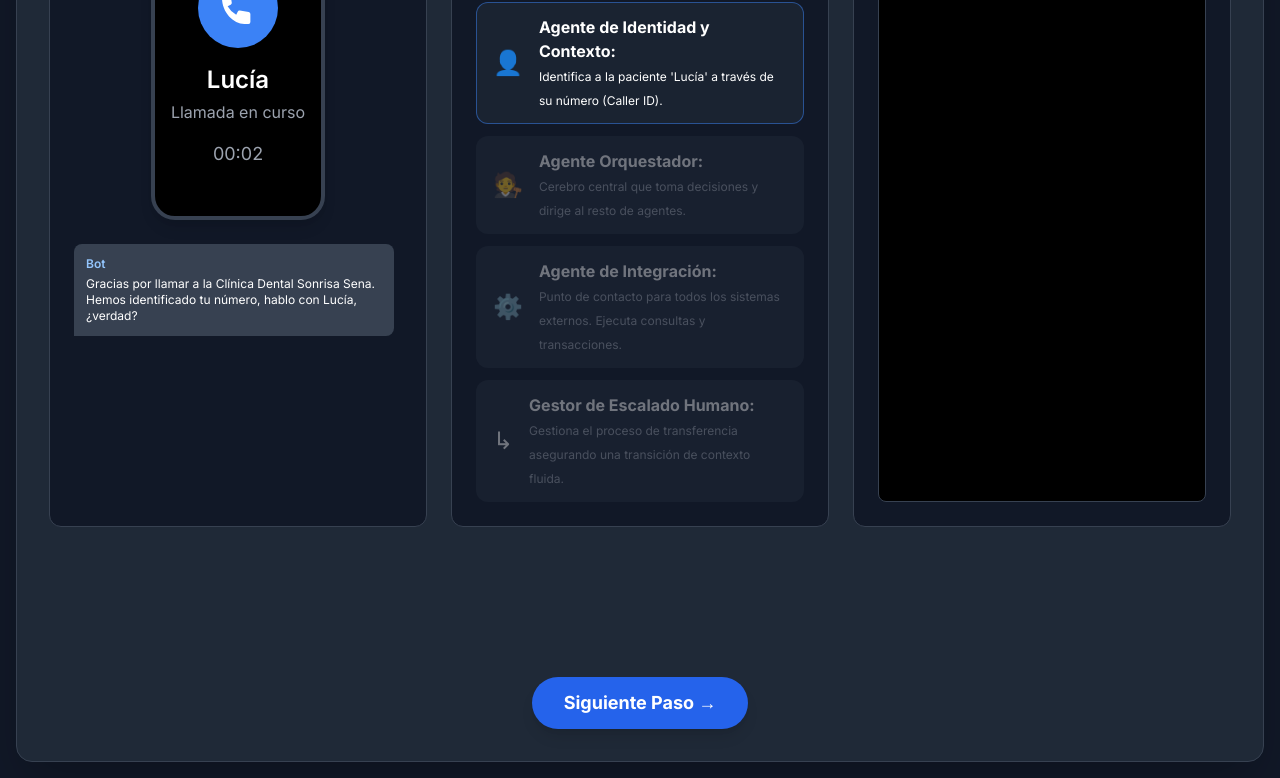
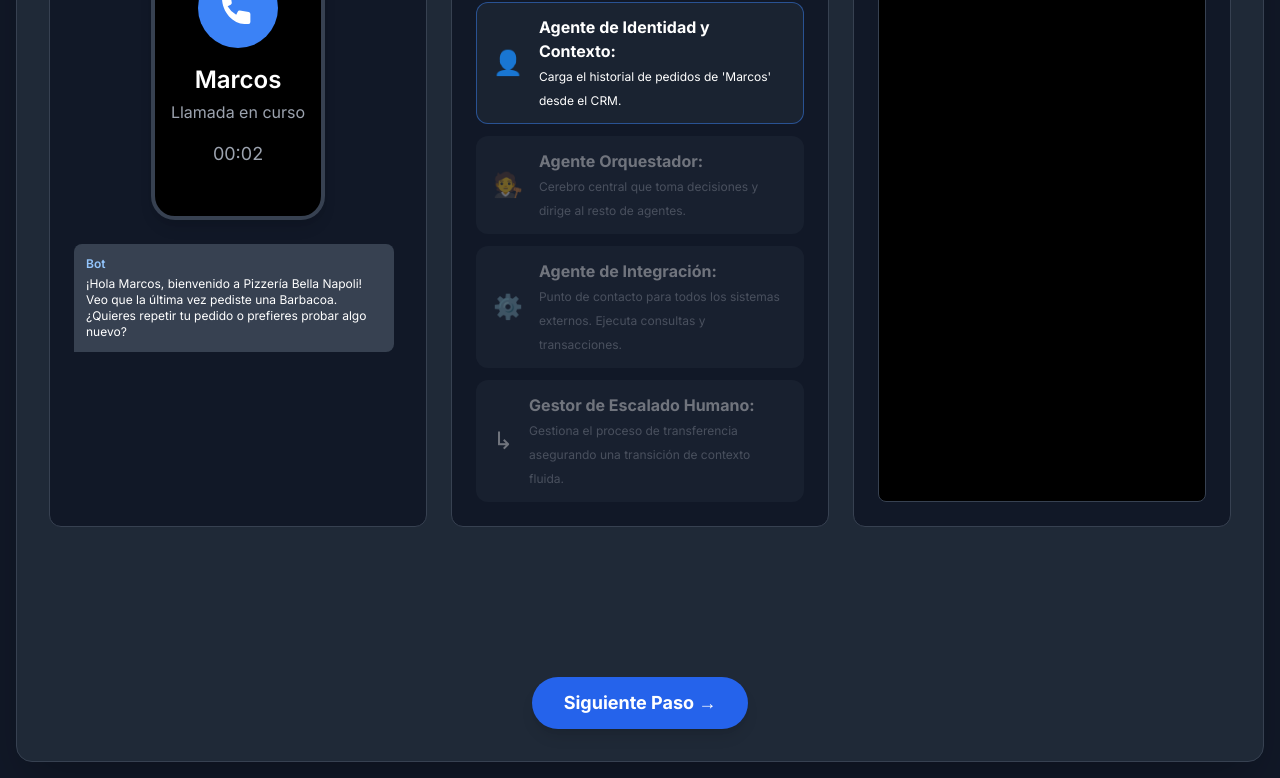
Before and after one commit to sujucu70/MockupDemoBeyondOrder, a plain HTML site: page index.html in a window 1280 px wide. Both pictures are taken after a click on the button "▶ Iniciar Demo". Shown: the part 404-1182 px from the top of the page. Drawn offline with nearby package versions, Linux system fonts and the light colour scheme.

Commit message:
primera version gestion order

```diff
--- a/index.html
+++ b/index.html
@@ -3,7 +3,7 @@
 <head>
     <meta charset="UTF-8">
     <meta name="viewport" content="width=device-width, initial-scale=1.0">
-    <title>Demo: Beyond Booking - Gestión de Citas con IA</title>
+    <title>Demo: Beyond Order - Gestión de Pedidos con IA</title>
     <script src="https://cdn.tailwindcss.com"></script>
     <link rel="preconnect" href="https://fonts.googleapis.com">
     <link rel="preconnect" href="https://fonts.gstatic.com" crossorigin>
@@ -41,14 +41,14 @@
 
     <div class="w-full max-w-screen-2xl mx-auto bg-gray-800 rounded-2xl p-6 md:p-8 shadow-2xl border border-gray-700">
         <div class="text-center mb-4">
-            <h1 class="text-3xl md:text-4xl font-bold text-white">Demo Beyond Booking</h1>
-            <p class="text-lg text-gray-400 mt-2">Gestión de Citas · Proceso Híbrido · Experiencia Fluida</p>
+            <h1 class="text-3xl md:text-4xl font-bold text-white">Demo Beyond Order</h1>
+            <p class="text-lg text-gray-400 mt-2">Gestión de Pedidos · Upselling Inteligente · Integración Logística</p>
         </div>
 
         <div id="kpi-panel" class="grid grid-cols-2 md:grid-cols-4 gap-4 mb-6 bg-gray-900/50 p-4 rounded-xl border border-gray-700">
-            <div class="text-center"><p class="text-sm text-gray-400">Tasa de No-Show</p><p id="kpi-no-show" class="text-2xl font-bold text-green-400 kpi-value">--</p></div>
-            <div class="text-center"><p class="text-sm text-gray-400">Ocupación de Agenda</p><p id="kpi-occupancy" class="text-2xl font-bold text-green-400 kpi-value">--</p></div>
-            <div class="text-center"><p class="text-sm text-gray-400">Coste por Cita</p><p id="kpi-cost" class="text-2xl font-bold text-green-400 kpi-value">--</p></div>
+            <div class="text-center"><p class="text-sm text-gray-400">Precisión de Pedidos</p><p id="kpi-accuracy" class="text-2xl font-bold text-green-400 kpi-value">--</p></div>
+            <div class="text-center"><p class="text-sm text-gray-400">Tiempo de Ciclo</p><p id="kpi-cycle-time" class="text-2xl font-bold text-green-400 kpi-value">--</p></div>
+            <div class="text-center"><p class="text-sm text-gray-400">Coste por Pedido</p><p id="kpi-cost" class="text-2xl font-bold text-green-400 kpi-value">--</p></div>
             <div class="text-center"><p class="text-sm text-gray-400">Satisfacción Cliente</p><p id="kpi-csat" class="text-2xl font-bold text-green-400 kpi-value">--</p></div>
         </div>
 
@@ -60,7 +60,7 @@
                         <div id="phone-icon" class="w-20 h-20 bg-blue-500 rounded-full mx-auto flex items-center justify-center phone-icon-container">
                             <svg xmlns="http://www.w3.org/2000/svg" class="h-10 w-10 text-white" viewBox="0 0 20 20" fill="currentColor"><path d="M2 3a1 1 0 011-1h2.153a1 1 0 01.986.836l.74 4.435a1 1 0 01-.54 1.06l-1.518.759a11.03 11.03 0 004.28 4.28l.759-1.518a1 1 0 011.06-.54l4.435.74a1 1 0 01.836.986V17a1 1 0 01-1 1h-2C7.82 18 2 12.18 2 5V3z" /></svg>
                         </div>
-                        <p id="callerName" class="text-2xl font-semibold mt-4">Clínica Sonrisa Sena</p>
+                        <p id="callerName" class="text-2xl font-semibold mt-4">Pizzería Bella Napoli</p>
                         <p id="callStatus" class="text-gray-400 mt-1">llamada entrante...</p>
                         <p id="callTimer" class="text-gray-400 mt-4 text-lg">00:00</p>
                     </div>
@@ -130,71 +130,127 @@
 <script>
     const demoSteps = [
         {
-            speaker: "Bot", text: "Gracias por llamar a la Clínica Dental Sonrisa Sena. Hemos identificado tu número, hablo con Lucía, ¿verdad?",
+            speaker: "Bot", text: "¡Hola Marcos, bienvenido a Pizzería Bella Napoli! Veo que la última vez pediste una Barbacoa. ¿Quieres repetir tu pedido o prefieres probar algo nuevo?",
             features: [1, 2],
-            agentTasks: { 1: "Recibe la llamada y la transcribe a texto.", 2: "Identifica a la paciente 'Lucía' a través de su número (Caller ID)." },
-            logs: ["[PBX] -> [VOCAL_AGENT] - INCOMING_CALL", "[IDENTITY_AGENT] -> [CRM_API] - POST /lookup_patient"],
-            kpis: { "no-show": "15%", occupancy: "85%", cost: "Alto", csat: "80%" },
-            callerName: "Lucía", callStatus: "Llamada en curso"
+            agentTasks: { 1: "Recibe la llamada y reconoce al cliente.", 2: "Carga el historial de pedidos de 'Marcos' desde el CRM." },
+            logs: ["[PBX] -> [VOCAL_AGENT] - INCOMING_CALL", "[IDENTITY_AGENT] -> [CRM_API] - POST /lookup_customer"],
+            kpis: { accuracy: "98%", "cycle-time": "5 min", cost: "Alto", csat: "85%" },
+            callerName: "Marcos", callStatus: "Llamada en curso"
         },
         {
-            speaker: "Lucía", text: "Sí, soy yo, quiero pedir cita para la limpieza dental que me hago todos los años.",
+            speaker: "Marcos", text: "Hola, hoy quiero pedir una pizza barbacoa.",
             features: [1, 3],
-            agentTasks: { 1: "Interpreta la intención: 'solicitar cita' y la entidad: 'limpieza dental'.", 3: "Recibe la intención y decide el siguiente paso: preguntar preferencias." },
-            logs: ["[STT_ENGINE] -> [VOCAL_AGENT] - TRANSCRIPTION", "[VOCAL_AGENT] -> [ORCHESTRATOR_AGENT] - INTENT 'request_appointment'"],
-            kpis: { "no-show": "15%", occupancy: "85%", cost: "Alto", csat: "82%" }
+            agentTasks: { 1: "Interpreta la intención 'realizar pedido' y la entidad 'pizza barbacoa'.", 3: "Inicia un nuevo carrito de compra y añade el producto." },
+            logs: ["[STT_ENGINE] -> [VOCAL_AGENT] - TRANSCRIPTION", "[VOCAL_AGENT] -> [ORCHESTRATOR_AGENT] - INTENT 'create_order'"],
+            kpis: { accuracy: "98%", "cycle-time": "5 min", cost: "Bajo", csat: "88%" }
         },
         {
-            speaker: "Bot", text: "Entendido, una limpieza dental. ¿Tienes alguna preferencia de día u hora? Por ejemplo, la semana que viene por la mañana.",
-            features: [3],
-            agentTasks: { 3: "Gestiona el diálogo para acotar la búsqueda de disponibilidad." },
-            logs: ["[ORCHESTRATOR_AGENT] -> [TTS_ENGINE] - GENERATE_SPEECH"],
-            kpis: { "no-show": "15%", occupancy: "85%", cost: "Alto", csat: "85%" }
+            speaker: "Bot", text: "¡Marchando una Barbacoa! ¿La quieres mediana o familiar?",
+            features: [3, 4],
+            agentTasks: { 3: "Detecta que falta información (tamaño) y pregunta al cliente.", 4: "Consulta el catálogo de productos para ver las opciones disponibles." },
+            logs: ["[ORCHESTRATOR_AGENT] -> [INTEGRATION_AGENT] - GET /product_options?id=barbacoa", "[ORCHESTRATOR_AGENT] -> [TTS_ENGINE] - GENERATE_SPEECH"],
+            kpis: { accuracy: "99%", "cycle-time": "4 min", cost: "Bajo", csat: "90%" }
         },
         {
-            speaker: "Lucía", text: "Pues, mira, me vendría mejor la semana que viene por la tarde, si es posible.",
+            speaker: "Marcos", text: "Familiar, que hay hambre.",
             features: [1, 3],
-            agentTasks: { 1: "Extrae la nueva preferencia temporal: 'próxima semana, tarde'.", 3: "Prepara la consulta de disponibilidad con los parámetros recibidos." },
-            logs: ["[STT_ENGINE] -> [VOCAL_AGENT] - TRANSCRIPTION", "[VOCAL_AGENT] -> [ORCHESTRATOR_AGENT] - PREFERENCE 'next_week_afternoon'"],
-            kpis: { "no-show": "15%", occupancy: "85%", cost: "Bajo", csat: "88%" }
+            agentTasks: { 1: "Detecta la selección del tamaño 'familiar'.", 3: "Actualiza el carrito con el tamaño y busca oportunidades de upselling." },
+            logs: ["[STT_ENGINE] -> [VOCAL_AGENT] - TRANSCRIPTION", "[VOCAL_AGENT] -> [ORCHESTRATOR_AGENT] - UPDATE_CART 'size=familiar'"],
+            kpis: { accuracy: "99%", "cycle-time": "4 min", cost: "Bajo", csat: "91%" }
         },
         {
-            speaker: "Bot", text: "De acuerdo. (pausa breve) He consultado la agenda de nuestros higienistas. Para la próxima semana por la tarde, te puedo ofrecer dos opciones: el Martes a las cinco y media, o el Jueves a las seis. ¿Te va bien alguna?",
+            speaker: "Bot", text: "Anotado. Oye, por solo un euro más le podemos poner nuestro borde relleno de queso. Le va genial a la Barbacoa.",
             features: [3, 4],
-            agentTasks: { 3: "Solicita al Agente de Integración los huecos disponibles.", 4: "Consulta la API del calendario en tiempo real y devuelve los huecos libres." },
-            logs: ["[ORCHESTRATOR_AGENT] -> [INTEGRATION_AGENT] - GET /availability", "[INTEGRATION_AGENT] -> [ORCHESTRATOR_AGENT] - RESPONSE {slots}"],
-            kpis: { "no-show": "15%", occupancy: "88%", cost: "Bajo", csat: "90%" }
+            agentTasks: { 3: "Ejecuta la estrategia de upselling programada para este producto.", 4: "Valida el precio y la disponibilidad del extra 'borde de queso'." },
+            logs: ["[ORCHESTRATOR_AGENT] -> [UPSELLING_ENGINE] - GET /recommendation", "[ORCHESTRATOR_AGENT] -> [TTS_ENGINE] - GENERATE_SPEECH"],
+            kpis: { accuracy: "99%", "cycle-time": "3 min", cost: "Bajo", csat: "92%" }
         },
         {
-            speaker: "Lucía", text: "El Jueves a las seis me viene genial.",
+            speaker: "Marcos", text: "Venga, ponle el borde de queso.",
             features: [1, 3],
-            agentTasks: { 1: "Interpreta la selección final del usuario.", 3: "Prepara la confirmación final de la cita." },
-            logs: ["[STT_ENGINE] -> [VOCAL_AGENT] - TRANSCRIPTION", "[VOCAL_AGENT] -> [ORCHESTRATOR_AGENT] - SLOT_CONFIRMED"],
-            kpis: { "no-show": "15%", occupancy: "90%", cost: "Bajo", csat: "91%" }
+            agentTasks: { 1: "Confirma la aceptación del upselling.", 3: "Añade el extra al carrito y busca oportunidades de cross-selling." },
+            logs: ["[STT_ENGINE] -> [VOCAL_AGENT] - TRANSCRIPTION", "[VOCAL_AGENT] -> [ORCHESTRATOR_AGENT] - UPDATE_CART 'extra=cheese_crust'"],
+            kpis: { accuracy: "99%", "cycle-time": "3 min", cost: "Bajo", csat: "93%" }
         },
         {
-            speaker: "Bot", text: "¡Perfecto! Pues te agendo la cita para la limpieza dental el próximo jueves, a las seis de la tarde. Para tu comodidad, recibirás ahora un SMS de confirmación con los detalles y un enlace por si necesitaras reprogramarla. Además, te enviaremos un recordatorio 24 horas antes. ¿Necesitas algo más?",
-            features: [3, 4],
-            agentTasks: { 3: "Instruye al Agente de Integración para que confirme y notifique.", 4: "Escribe la cita en el calendario (API) y dispara el envío de SMS de confirmación." },
-            logs: ["[ORCHESTRATOR_AGENT] -> [INTEGRATION_AGENT] - POST /book_appointment", "[INTEGRATION_AGENT] -> [NOTIFICATION_SERVICE] - SEND_SMS"],
-            kpis: { "no-show": "<5%", occupancy: "95%", cost: "Bajo", csat: "94%" }
+            speaker: "Bot", text: "¡Perfecto! Ya tienes tu Barbacoa familiar con borde de queso. ¿Te pongo algo para beber o algún entrante para acompañar?",
+            features: [3],
+            agentTasks: { 3: "Ejecuta la estrategia de cross-selling (bebidas/entrantes)." },
+            logs: ["[ORCHESTRATOR_AGENT] -> [TTS_ENGINE] - GENERATE_SPEECH"],
+            kpis: { accuracy: "99%", "cycle-time": "3 min", cost: "Bajo", csat: "94%" }
         },
         {
-            speaker: "Lucía", text: "No, eso es todo. ¡Muchas gracias!",
-            features: [1],
-            agentTasks: { 1: "Detecta la intención de finalizar la llamada." },
-            logs: ["[STT_ENGINE] -> [VOCAL_AGENT] - TRANSCRIPTION", "[VOCAL_AGENT] -> [ORCHESTRATOR_AGENT] - INTENT 'end_call'"],
-            kpis: { "no-show": "<5%", occupancy: "95%", cost: "Bajo", csat: "95%" }
+            speaker: "Marcos", text: "Sí, una botella de Coca-Cola Zero.",
+            features: [1, 3],
+            agentTasks: { 1: "Detecta el producto 'Coca-Cola Zero'.", 3: "Añade la bebida al carrito y procede al cierre del pedido." },
+            logs: ["[STT_ENGINE] -> [VOCAL_AGENT] - TRANSCRIPTION", "[VOCAL_AGENT] -> [ORCHESTRATOR_AGENT] - UPDATE_CART 'item=cocacola_zero'"],
+            kpis: { accuracy: "100%", "cycle-time": "2 min", cost: "Bajo", csat: "95%" }
         },
         {
-            speaker: "Bot", text: "A ti por llamar, Lucía. ¡Que tengas un buen día!",
-            features: [3],
-            agentTasks: { 3: "Finaliza la conversación de forma amable." },
-            logs: ["[ORCHESTRATOR_AGENT] -> [TTS_ENGINE] - GENERATE_SPEECH", "[PBX] -> CALL_ENDED"],
-            kpis: { "no-show": "<5%", occupancy: "95%", cost: "Bajo", csat: "95%" },
+            speaker: "Bot", text: "Estupendo. Repasamos: una pizza Barbacoa familiar con borde de queso por XX euros y una Coca-Cola Zero por X euros. El total es de veintiún euros. ¿Es todo correcto?",
+            features: [3, 4],
+            agentTasks: { 3: "Solicita el cálculo final del pedido.", 4: "Suma los precios de los productos en el carrito y devuelve el total." },
+            logs: ["[ORCHESTRATOR_AGENT] -> [INTEGRATION_AGENT] - GET /calculate_total", "[ORCHESTRATOR_AGENT] -> [TTS_ENGINE] - GENERATE_SPEECH"],
+            kpis: { accuracy: "100%", "cycle-time": "2 min", cost: "Bajo", csat: "95%" }
+        },
+        {
+            speaker: "Marcos", text: "Sí, todo correcto.",
+            features: [1],
+            agentTasks: { 1: "Recibe la confirmación del cliente." },
+            logs: ["[STT_ENGINE] -> [VOCAL_AGENT] - TRANSCRIPTION", "[VOCAL_AGENT] -> [ORCHESTRATOR_AGENT] - ORDER_CONFIRMED"],
+            kpis: { accuracy: "100%", "cycle-time": "2 min", cost: "Bajo", csat: "95%" }
+        },
+        {
+            speaker: "Bot", text: "Genial. Lo enviamos a tu dirección de siempre en la Calle del Sol, número 14, ¿verdad?",
+            features: [2, 3],
+            agentTasks: { 2: "Recupera la dirección guardada del perfil del cliente.", 3: "Pregunta al cliente para confirmar la dirección de entrega." },
+            logs: ["[IDENTITY_AGENT] -> [CRM_API] - GET /customer_address", "[ORCHESTRATOR_AGENT] -> [TTS_ENGINE] - GENERATE_SPEECH"],
+            kpis: { accuracy: "100%", "cycle-time": "2 min", cost: "Bajo", csat: "95%" }
+        },
+        {
+            speaker: "Marcos", text: "Eso es.",
+            features: [1, 4],
+            agentTasks: { 1: "Recibe la confirmación de la dirección.", 4: "Envía el pedido al sistema de cocina/logística." },
+            logs: ["[STT_ENGINE] -> [VOCAL_AGENT] - TRANSCRIPTION", "[INTEGRATION_AGENT] -> [LOGISTICS_API] - POST /new_order"],
+            kpis: { accuracy: "100%", "cycle-time": "2 min", cost: "Bajo", csat: "95%" }
+        },
+        {
+            speaker: "Bot", text: "De acuerdo. He consultado con la cocina y el repartidor calcula que llegará en unos 30 o 35 minutos. ¿Te parece bien?",
+            features: [3, 4],
+            agentTasks: { 3: "Solicita una estimación de entrega.", 4: "Consulta la API de logística para obtener el tiempo de entrega estimado." },
+            logs: ["[ORCHESTRATOR_AGENT] -> [INTEGRATION_AGENT] - GET /delivery_time", "[ORCHESTRATOR_AGENT] -> [TTS_ENGINE] - GENERATE_SPEECH"],
+            kpis: { accuracy: "100%", "cycle-time": "<2 min", cost: "Bajo", csat: "96%" }
+        },
+        {
+            speaker: "Marcos", text: "Perfecto.",
+            features: [1],
+            agentTasks: { 1: "Recibe la conformidad del cliente." },
+            logs: ["[STT_ENGINE] -> [VOCAL_AGENT] - TRANSCRIPTION"],
+            kpis: { accuracy: "100%", "cycle-time": "<2 min", cost: "Bajo", csat: "96%" }
+        },
+        {
+            speaker: "Bot", text: "¡Pedido confirmado, Marcos! Por confirmar, el método de pago será con tarjeta como siempre, ¿verdad?",
+            features: [2, 3],
+            agentTasks: { 2: "Recupera el método de pago preferido del cliente.", 3: "Confirma el método de pago antes de finalizar." },
+            logs: ["[IDENTITY_AGENT] -> [CRM_API] - GET /payment_method", "[ORCHESTRATOR_AGENT] -> [TTS_ENGINE] - GENERATE_SPEECH"],
+            kpis: { accuracy: "100%", "cycle-time": "<2 min", cost: "Bajo", csat: "97%" }
+        },
+        {
+            speaker: "Marcos", text: "Sí, como siempre.",
+            features: [1],
+            agentTasks: { 1: "Recibe la confirmación del pago." },
+            logs: ["[STT_ENGINE] -> [VOCAL_AGENT] - TRANSCRIPTION"],
+            kpis: { accuracy: "100%", "cycle-time": "<2 min", cost: "Bajo", csat: "97%" }
+        },
+        {
+            speaker: "Bot", text: "Muy bien, tu pizza ya va de camino al horno. Para tu comodidad, te acabo de enviar un SMS al móvil que tenemos registrado con un enlace para que puedas ver el estado de tu pedido en tiempo real. El repartidor llevará el datáfono. ¡Muchas gracias por tu confianza y que aproveche!",
+            features: [3, 4],
+            agentTasks: { 3: "Instruye el envío de la notificación final.", 4: "Dispara el envío de SMS con el enlace de tracking." },
+            logs: ["[ORCHESTRATOR_AGENT] -> [INTEGRATION_AGENT] - SEND_SMS_NOTIFICATION", "[PBX] -> CALL_ENDED"],
+            kpis: { accuracy: "100%", "cycle-time": "<2 min", cost: "Bajo", csat: "98%" },
             callStatus: "Llamada finalizada",
             summary: {
-                outcome: "Cita para limpieza dental agendada y confirmada por SMS de forma automática, con un recordatorio programado para reducir la tasa de no-show."
+                outcome: "Pedido completado con éxito por voz, incluyendo upselling y cross-selling, con confirmación omnicanal enviada al cliente para el seguimiento en tiempo real."
             }
         }
     ];
@@ -210,7 +266,7 @@
     const summaryContainer = document.getElementById('summary-container');
     const ctaBtn = document.getElementById('cta-btn');
 
-    const kpiElements = { "no-show": document.getElementById('kpi-no-show'), occupancy: document.getElementById('kpi-occupancy'), cost: document.getElementById('kpi-cost'), csat: document.getElementById('kpi-csat') };
+    const kpiElements = { accuracy: document.getElementById('kpi-accuracy'), "cycle-time": document.getElementById('kpi-cycle-time'), cost: document.getElementById('kpi-cost'), csat: document.getElementById('kpi-csat') };
 
     let botVoice = null;
     let humanVoice = null;
@@ -227,10 +283,10 @@
         }
 
         utterance.lang = 'es-ES';
-        if (speaker === 'Lucía') { // Adaptado al nuevo speaker
-            utterance.pitch = 1.2; utterance.rate = 1.05;
-        } else { // Bot
-            utterance.pitch = 1.0; utterance.rate = 1.0;
+        if (speaker === 'Marcos') { // Adaptado al nuevo speaker
+            utterance.pitch = 0.8; utterance.rate = 0.95;
+        } else {
+            utterance.pitch = 1.1;
             utterance.onstart = () => phoneIcon.classList.add('speaking');
             utterance.onend = () => phoneIcon.classList.remove('speaking');
         }
@@ -289,7 +345,7 @@
     function createBubble(speaker, text) {
         const bubble = document.createElement('div');
         bubble.className = 'p-3 rounded-lg max-w-xs md:max-w-md transcript-bubble';
-        if (speaker === 'Lucía') { // Adaptado al nuevo speaker
+        if (speaker === 'Marcos') { // Adaptado al nuevo speaker
             bubble.classList.add('bg-blue-600', 'rounded-br-none', 'ml-auto');
             bubble.innerHTML = `<p>${text}</p>`;
         } else {
@@ -366,7 +422,7 @@
 
         updateKpis(step.kpis);
 
-        const isBotTurn = step.speaker !== 'Lucía'; // Adaptado al nuevo speaker
+        const isBotTurn = step.speaker !== 'Marcos'; // Adaptado al nuevo speaker
         let typingIndicator, processingLog;
 
         if (isBotTurn) {
@@ -403,7 +459,7 @@
         speechSynthesis.cancel();
         transcriptContainer.innerHTML = '';
         techLogContainer.innerHTML = '<span class="text-gray-600">Esperando inicio de la demo...</span>';
-        callerNameEl.textContent = 'Clínica Sonrisa Sena';
+        callerNameEl.textContent = 'Pizzería Bella Napoli';
         callStatusEl.textContent = 'llamada entrante...';
         callTimerEl.textContent = '00:00';
         controlBtn.textContent = '▶ Iniciar Demo';
@@ -420,7 +476,7 @@
             }
         }
 
-        updateKpis({ "no-show": '--', occupancy: '--', cost: '--', csat: '--' });
+        updateKpis({ accuracy: '--', "cycle-time": '--', cost: '--', csat: '--' });
         stopTimer();
     }
 
@@ -435,13 +491,10 @@
             currentStep++;
             renderStep(currentStep);
         } else if (currentStep === demoSteps.length - 1) {
-            // Último paso del bot, antes de mostrar el resumen
             renderStep(currentStep);
-            // El resumen se muestra al siguiente clic
             controlBtn.textContent = 'Ver Resultados';
             currentStep++;
         } else if (currentStep === demoSteps.length) {
-            // Muestra el resumen
             showSummary(demoSteps[demoSteps.length - 1].summary);
             stopTimer();
             controlBtn.textContent = 'Reiniciar Demo';
```
